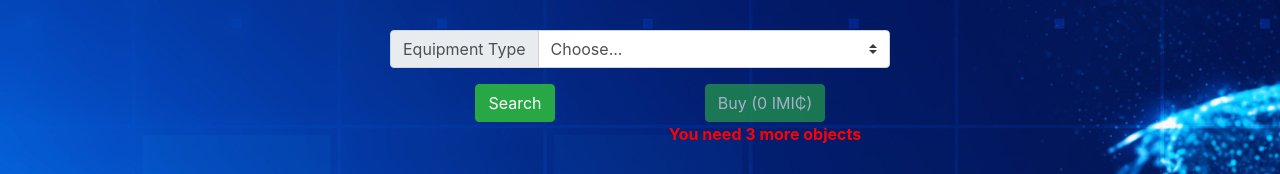
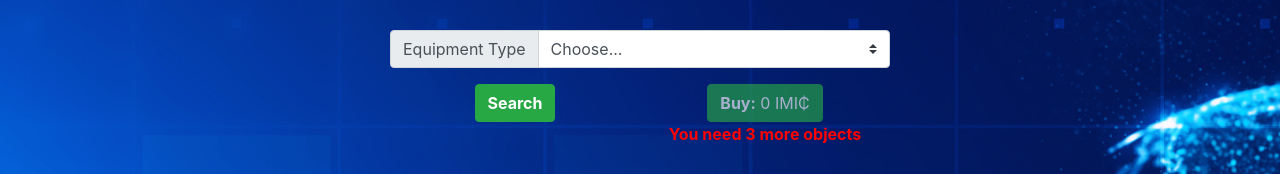
Before and after one commit to JeffreyLebowski90/london_pitch, a React (Create React App) app: page / in a window 1280 px wide. Shown: the top 174 px of the page. Built offline with nearby package versions, Linux system fonts and the light colour scheme.

Commit message:
bold tasti

```diff
--- a/src/App.js
+++ b/src/App.js
@@ -95,11 +95,11 @@ class App extends Component {
           value = {this.state.dropValue}/>
         <div className="row" style={{maxWidth: '500px', margin: 'auto'}}>
           <div className="col">
-            <button className="btn btn-success" onClick={this.buttonHandler}>Search</button>
+            <button className="btn btn-success" onClick={this.buttonHandler}><strong>Search</strong></button>
           </div>
           <div className="col">
             <button className="btn btn-success" disabled={this.state.boxArray.length < 3 || this.state.buyAlreadyClicked}
-              onClick={this.buyClickHandler}>Buy ({this.state.toPay} IMI₵)</button>
+              onClick={this.buyClickHandler}><strong>Buy:</strong> {this.state.toPay} IMI₵</button>
             {reminder}
           </div>
         </div>
```
